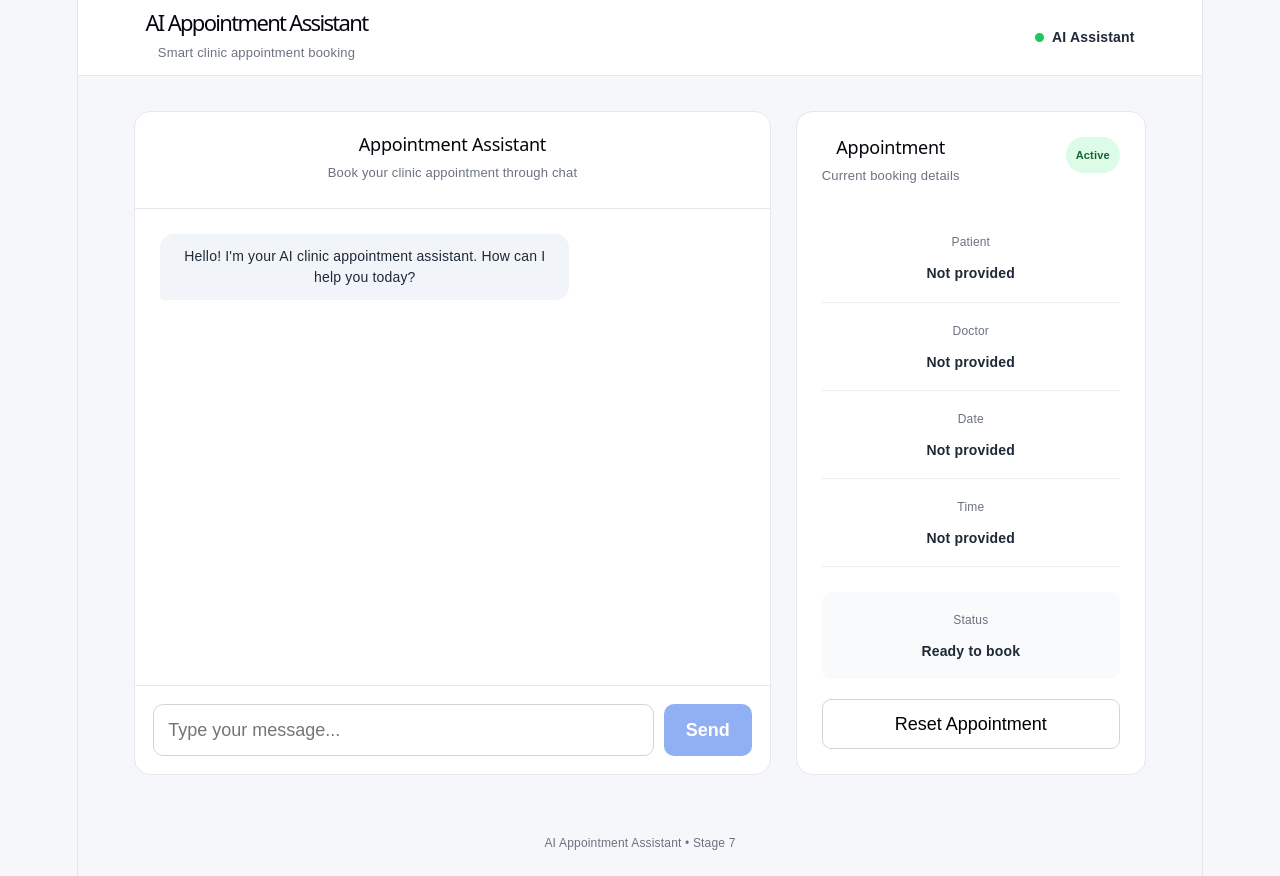
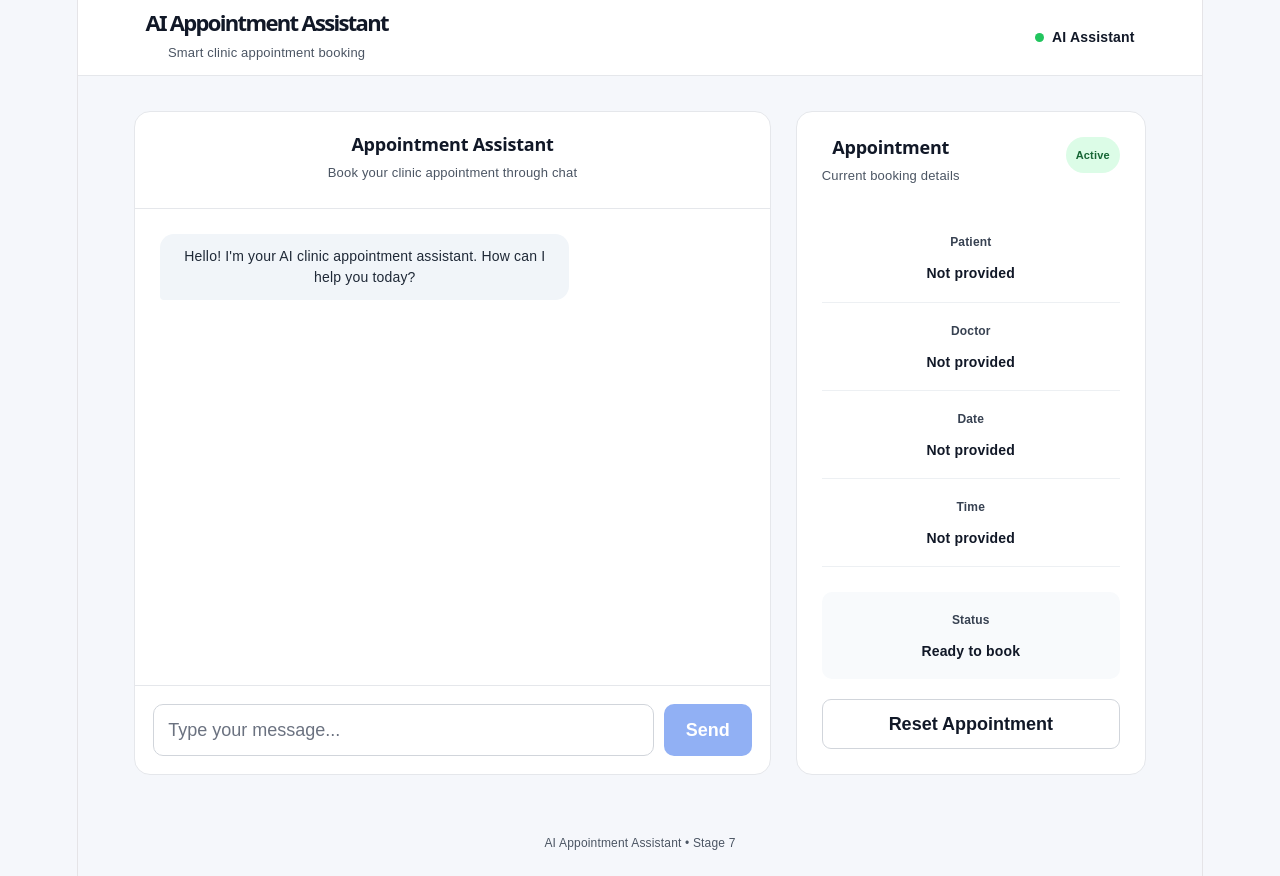
Before and after one commit to TayyibaFatima/AI-Appointment-Assistant, a React app in the folder frontend/: page / in a window 1280 px wide. Built offline with nearby package versions, Linux system fonts and the light colour scheme; no server answers; the HTML template or start-up script is replaced by a standard one.

Commit message:
Improve frontend text readability

```diff
--- a/frontend/src/App.css
+++ b/frontend/src/App.css
@@ -33,11 +33,13 @@ input {
 .topbar h1 {
   margin: 0;
   font-size: 22px;
+  color: #111827;
+  font-weight: 700;
 }
 
 .topbar p {
   margin: 5px 0 0;
-  color: #6b7280;
+  color: #4b5563;
   font-size: 13px;
 }
 
@@ -47,6 +49,7 @@ input {
   gap: 8px;
   font-size: 14px;
   font-weight: 600;
+  color: #111827;
 }
 
 .status-dot {
@@ -89,12 +92,14 @@ input {
 .appointment-header h2 {
   margin: 0;
   font-size: 18px;
+  color: #111827;
+  font-weight: 700;
 }
 
 .chat-header p,
 .appointment-header p {
   margin: 5px 0 0;
-  color: #6b7280;
+  color: #4b5563;
   font-size: 13px;
 }
 
@@ -139,7 +144,7 @@ input {
 }
 
 .typing {
-  color: #6b7280;
+  color: #4b5563;
 }
 
 .input-area {
@@ -155,6 +160,12 @@ input {
   border-radius: 10px;
   padding: 12px 14px;
   outline: none;
+  color: #111827;
+  background: white;
+}
+
+.input-area input::placeholder {
+  color: #6b7280;
 }
 
 .input-area input:focus {
@@ -209,12 +220,14 @@ input {
 }
 
 .detail span {
-  color: #6b7280;
+  color: #374151;
   font-size: 12px;
+  font-weight: 600;
 }
 
 .detail strong {
   font-size: 14px;
+  color: #111827;
 }
 
 .booking-status {
@@ -228,12 +241,14 @@ input {
 }
 
 .booking-status span {
-  color: #6b7280;
+  color: #374151;
   font-size: 12px;
+  font-weight: 600;
 }
 
 .booking-status strong {
   font-size: 14px;
+  color: #111827;
 }
 
 .reset-button {
@@ -242,8 +257,10 @@ input {
   padding: 11px;
   border: 1px solid #d1d5db;
   background: white;
+  color: #111827;
   border-radius: 9px;
   cursor: pointer;
+  font-weight: 600;
 }
 
 .reset-button:hover {
@@ -262,7 +279,7 @@ input {
 footer {
   text-align: center;
   padding: 20px;
-  color: #6b7280;
+  color: #4b5563;
   font-size: 12px;
 }
 
```
